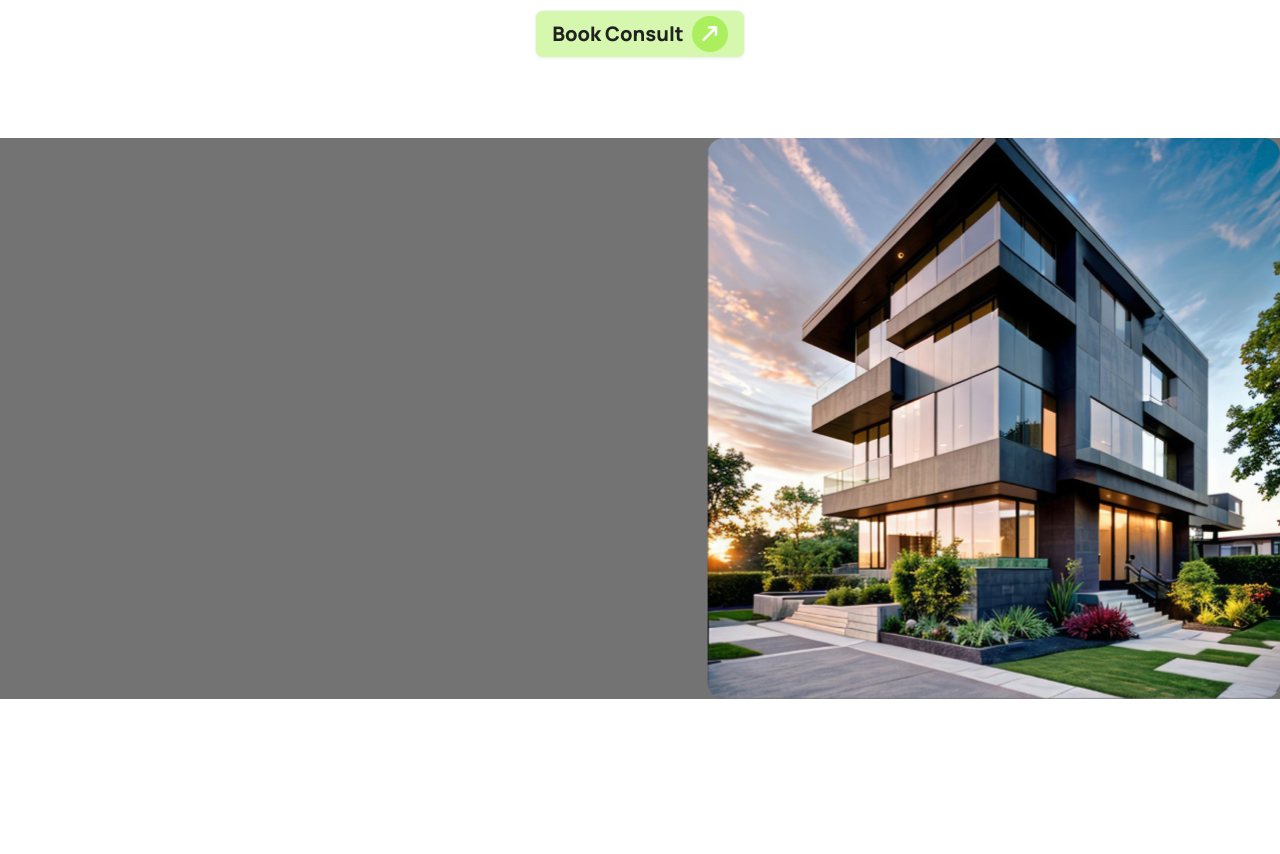
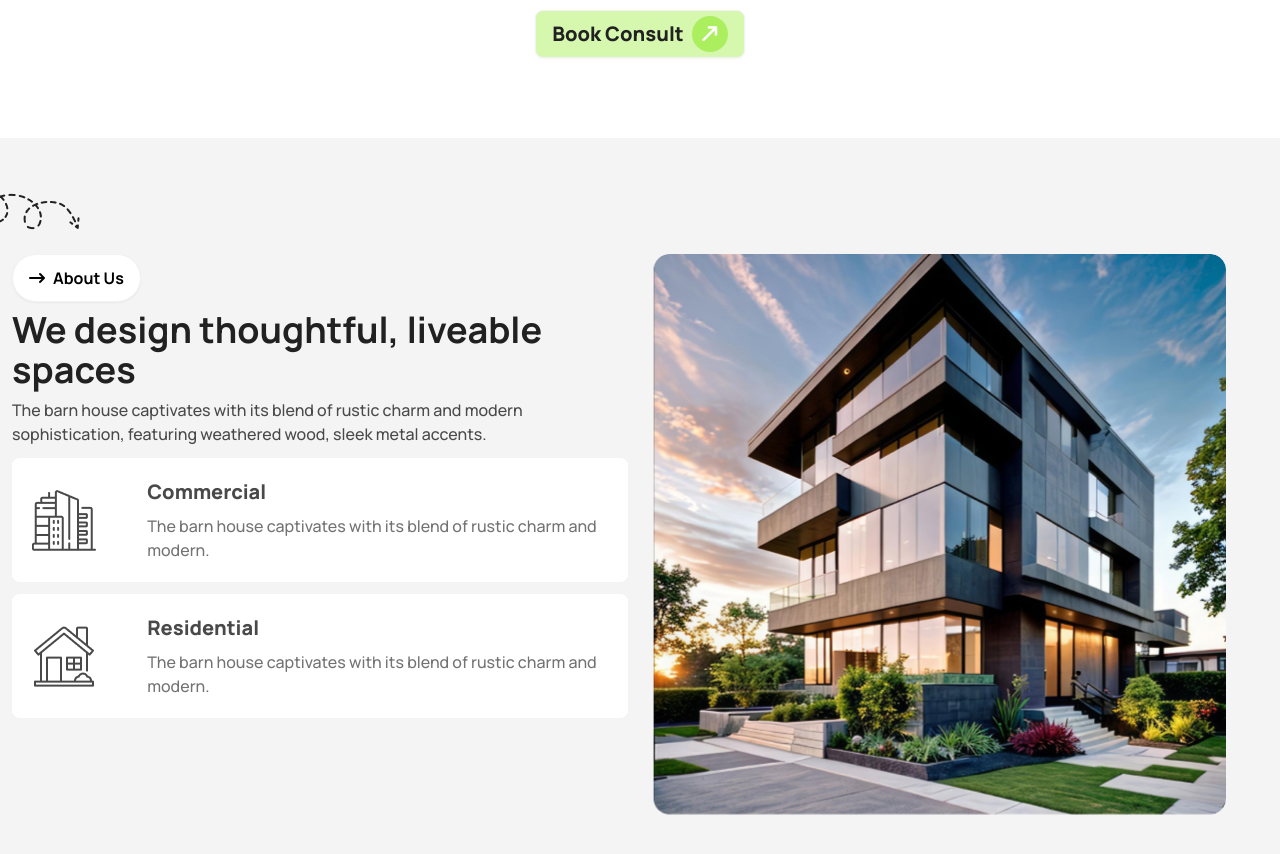
Before and after one commit to sojibshekh/Rinterio-tailwind-daisy-ui-, a plain HTML site: page index.html in a window 1280 px wide. Shown: the part 620-1474 px from the top of the page. Before the commit the page ends 1319 px from the top, so only its background shows below. Drawn offline with nearby package versions, Linux system fonts and the light colour scheme.

Commit message:
about section code

```diff
--- a/index.html
+++ b/index.html
@@ -24,6 +24,7 @@
                 'secondary-color': 'rgb(115, 115, 115)',
                 'secondary-color-tow': 'rgb(73, 73, 73)',
                 'primary-color-text': '#212121',
+                'primary-color-text-tow': '#494949',
               },
               fontFamily:{
                 'manrope':['Manrope', 'sans-serif'],
@@ -90,16 +91,37 @@
     </div>
 
     <div class="text-center container mx-auto pb-20">
-      <h2 class="text-6xl font-extrabold pb-5"> A barn house of this design has a striking appearance</h2>
+      <h2 class="text-2xl md:text-6xl font-extrabold pb-5"> A barn house of this design has a striking appearance</h2>
       <p class="text-[#494949] text-base font-medium mb-5">The barn house captivates with its blend of rustic charm and modern sophistication, featuring weathered wood, sleek metal accents, and large windows that flood the space with natural light.</p>
       <a class="btn bg-primary-color-tow hover:bg-primary-color-tow text-primary-color-text text-xl font-extrabold">  Book Consult <i class="fa-solid fa-arrow-right-long p-2 bg-primary-color rounded-full text-white -rotate-45" aria-hidden="true"></i></a>
     </div>
 
-    <section class="bg-[#737373] ">
-      <div class="container mx-auto">
-         <div class="flex justify-between">
-            <div></div>
-            <div>
+    <section class="bg-[#F4F4F4] ">
+      <div class="container mx-auto py-16">
+        <img src="images/Vector.png" alt="" class="-mt-4 -ml-12 hidden lg:flex">
+
+         <div class="flex justify-between pt-3 flex-col md:flex-row">
+            <div class="w-full md:w-1/2 p-3 text-center md:text-left ">
+              <a class="btn bg-white hover:bg-white text-black text-base font-bold rounded-3xl"><i class="fa-solid fa-arrow-right-long  text-black " aria-hidden="true"></i> About Us</a>
+               <h3 class="my-2 text-2xl  lg:text-4xl font-bold text-primary-color-text">We design thoughtful, liveable spaces</h3>
+               <p class="text-primary-color-text-tow text-base font-medium">The barn house captivates with its blend of rustic charm and
+                modern sophistication, featuring weathered wood, sleek metal accents.</p>
+                <div class="flex justify-between items-center bg-white p-5 mt-3 rounded-lg ">
+                  <div><img src="images/commercial.png" alt=""></div>
+                  <div class="w-4/5">
+                    <h6 class="text-xl font-extrabold text-primary-color-text-tow mb-2">Commercial</h6>
+                    <p class="text-base font-medium text-[#737373]">The barn house captivates with its blend of rustic charm and modern.</p>
+                  </div>
+                </div>
+                <div class="flex justify-between items-center bg-white p-5 mt-3 rounded-lg ">
+                  <div><img src="images/residential.png" alt=""></div>
+                  <div class="w-4/5">
+                    <h6 class="text-xl font-extrabold text-primary-color-text-tow mb-2">Residential</h6>
+                    <p class="text-base font-medium text-[#737373]">The barn house captivates with its blend of rustic charm and modern.</p>
+                  </div>
+                </div>
+            </div>
+            <div class="w-full md:w-1/2 p-3">
               <img src="images/Rectangle.png" alt="">
             </div>
          </div>
```
